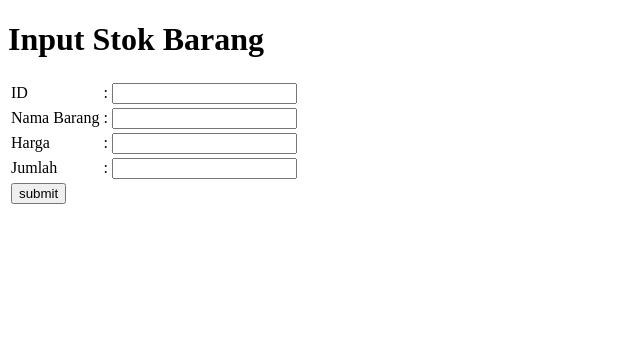
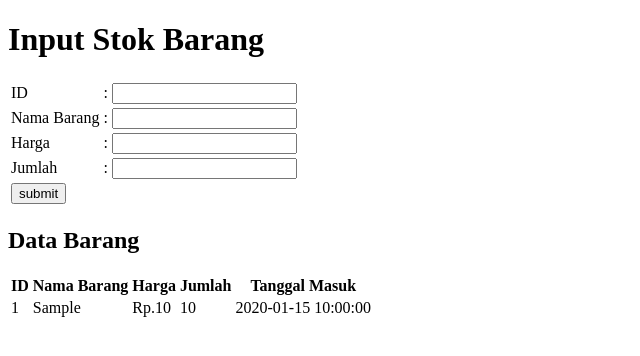
Before and after one commit to rizkyharahap/transaksi, a PHP site: page / in a window 1280 px wide. Shown: the top 356 px of the page, without its empty margins (0-640 px from the left). Run offline with PHP 8.4, Linux system fonts and the light colour scheme; tables that the repository leaves empty or names only in its code hold one stand-in row (values such as "Sample post"); some libraries are stand-ins or nearby versions.

Commit message:
final 1.2

```diff
--- a/index.php
+++ b/index.php
@@ -71,6 +71,39 @@
           echo "<h3>Data telah dimasukan</h3>";
         }
 
+        try {
+          $sql_select = "SELECT * FROM transaksi";
+          $query = $conn->query($sql_select);
+          $data = $query->fetchAll();
+          if(count($data) > 0) { ?>
+            <h2>Data Barang</h2>
+            <table>
+              <tr>
+                <th>ID</th>
+                <th>Nama Barang</th>
+                <th>Harga</th>
+                <th>Jumlah</th>
+                <th>Tanggal Masuk</th>
+              </tr>
+            <?php foreach($data as $data) { ?>
+              <tr>
+                <td><?php echo $data['id'] ?></td>
+                <td><?php echo $data['nm_barang'] ?></td>
+                <td>Rp.<?php echo $data['harga'] ?></td>
+                <td><?php echo $data['jumlah'] ?></td>
+                <td><?php echo $data['tgl_masuk'] ?></td>
+              </tr>
+            <?php } ?>
+            </table>
+
+      <?php
+          } else {
+              echo "<h3>No one is currently registered.</h3>";
+          }
+      } catch(Exception $e) {
+          echo "Failed: " . $e;
+      }
+
 
       ?>
 
```
